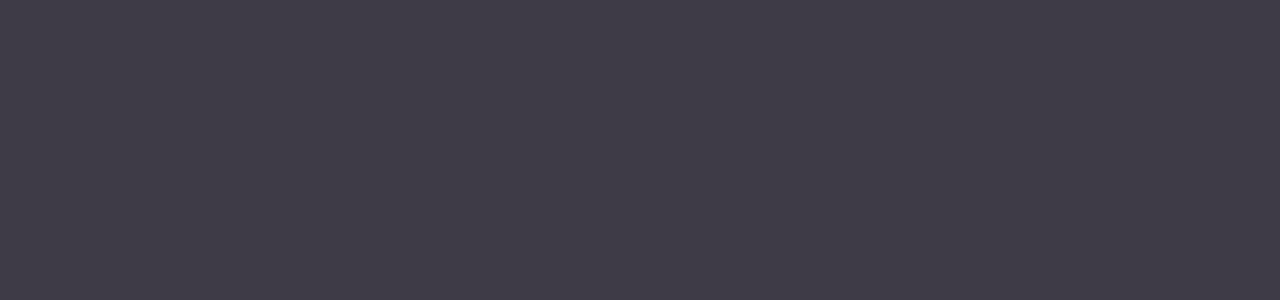
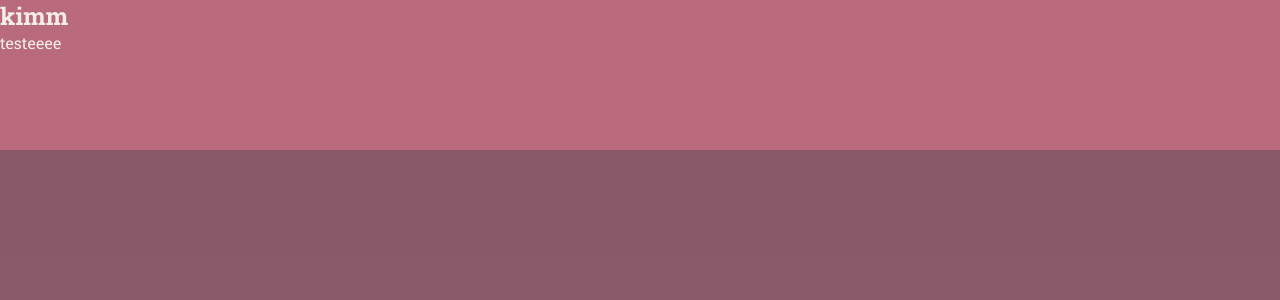
Before and after one commit to MullerHub/Rocketseat-Explorer, a React (Vite) app in the folder Stage0902_desafio/RocketMovies/: page / in a window 1280 px wide. Shown: the top 300 px of the page. Built offline with nearby package versions, Linux system fonts and the light colour scheme.

Commit message:
Profile  add

```diff
--- a/Stage0902_desafio/RocketMovies/index.html
+++ b/Stage0902_desafio/RocketMovies/index.html
@@ -4,6 +4,13 @@
     <meta charset="UTF-8" />
     <link rel="icon" type="image/svg+xml" href="/vite.svg" />
     <meta name="viewport" content="width=device-width, initial-scale=1.0" />
+
+    <link rel="preconnect" href="https://fonts.googleapis.com" />
+    <link rel="preconnect" href="https://fonts.gstatic.com" crossorigin />
+    <link
+      href="https://fonts.googleapis.com/css2?family=Roboto+Slab:wght@400;500;700&display=swap"
+      rel="stylesheet"
+    />
     <title>Rocket-Movies</title>
   </head>
   <body>
--- a/Stage0902_desafio/RocketMovies/src/main.jsx
+++ b/Stage0902_desafio/RocketMovies/src/main.jsx
@@ -1,18 +1,17 @@
+import { ThemeProvider } from 'styled-components'
+import GlobalStyles from './styles/global'
+import ReactDOM from 'react-dom/client'
+import theme from './styles/theme'
 import React from 'react'
-import ReactDOM from 'react-dom/client'
-import GlobalStyles from './styles/global'
-import theme from './styles/theme'
 
-import { ThemeProvider } from 'styled-components'
-import { Home } from './pages/Home/index'
+import { Home } from './pages/Home'
 
 
 ReactDOM.createRoot(document.getElementById('root')).render(
   <React.StrictMode>
     <ThemeProvider theme={theme}>
-      <GlobalStyles>
-        <Home />
-      </GlobalStyles>
+      <GlobalStyles />
+      <Home />
     </ThemeProvider>
   </React.StrictMode>
 )
--- a/Stage0902_desafio/RocketMovies/src/pages/Home/index.jsx
+++ b/Stage0902_desafio/RocketMovies/src/pages/Home/index.jsx
@@ -1,9 +1,12 @@
-import { Container } from './styles'
+import { Container, Teste } from './styles'
 
 export function Home() {
   return (
     <Container>
-      <div>kimm</div>
+      <Teste>
+        <h1>kimm</h1>
+        <p>testeeee</p>
+      </Teste>
     </Container>
   )
 }
--- a/Stage0902_desafio/RocketMovies/src/pages/Home/styles.js
+++ b/Stage0902_desafio/RocketMovies/src/pages/Home/styles.js
@@ -2,5 +2,15 @@ import styled from 'styled-components'
 
 export const Container = styled.div`
   width: 100%;
+  height: 100vh;
+  display: flex;
+  background-color: ${({ theme }) => theme.COLORS.BUTTON_BG};
+  position: absolute;
+  z-index: 1;
+`
+
+export const Teste = styled.section`
+  width: 100%;
+  height: 150px;
   background-color: ${({ theme }) => theme.COLORS.BUTTON_BG};
 `
```
Also changed, not shown: Stage0902_desafio/RocketMovies/src/App.jsx (+5 -6 lines), Stage0902_desafio/RocketMovies/src/pages/Profile/index.jsx (added).
